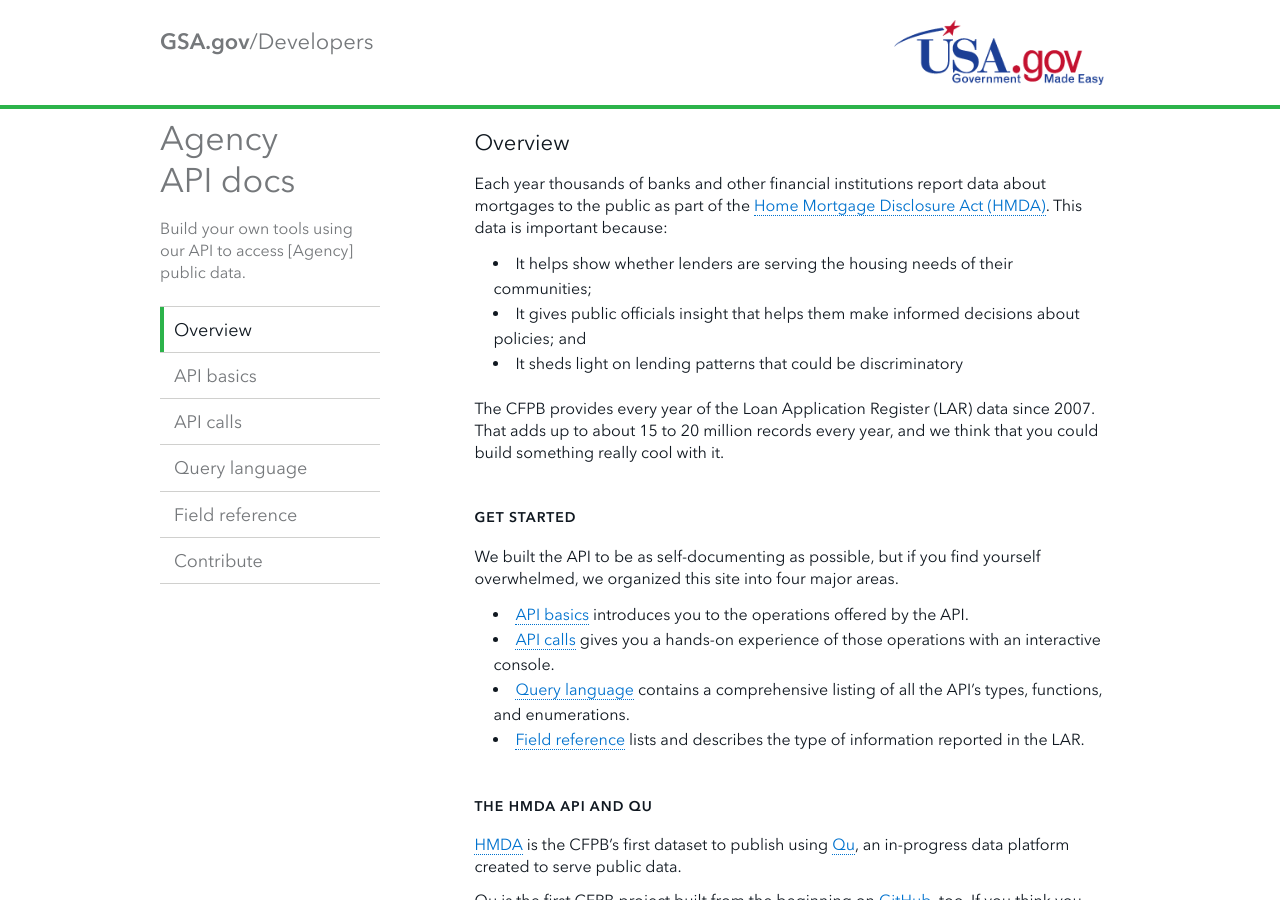
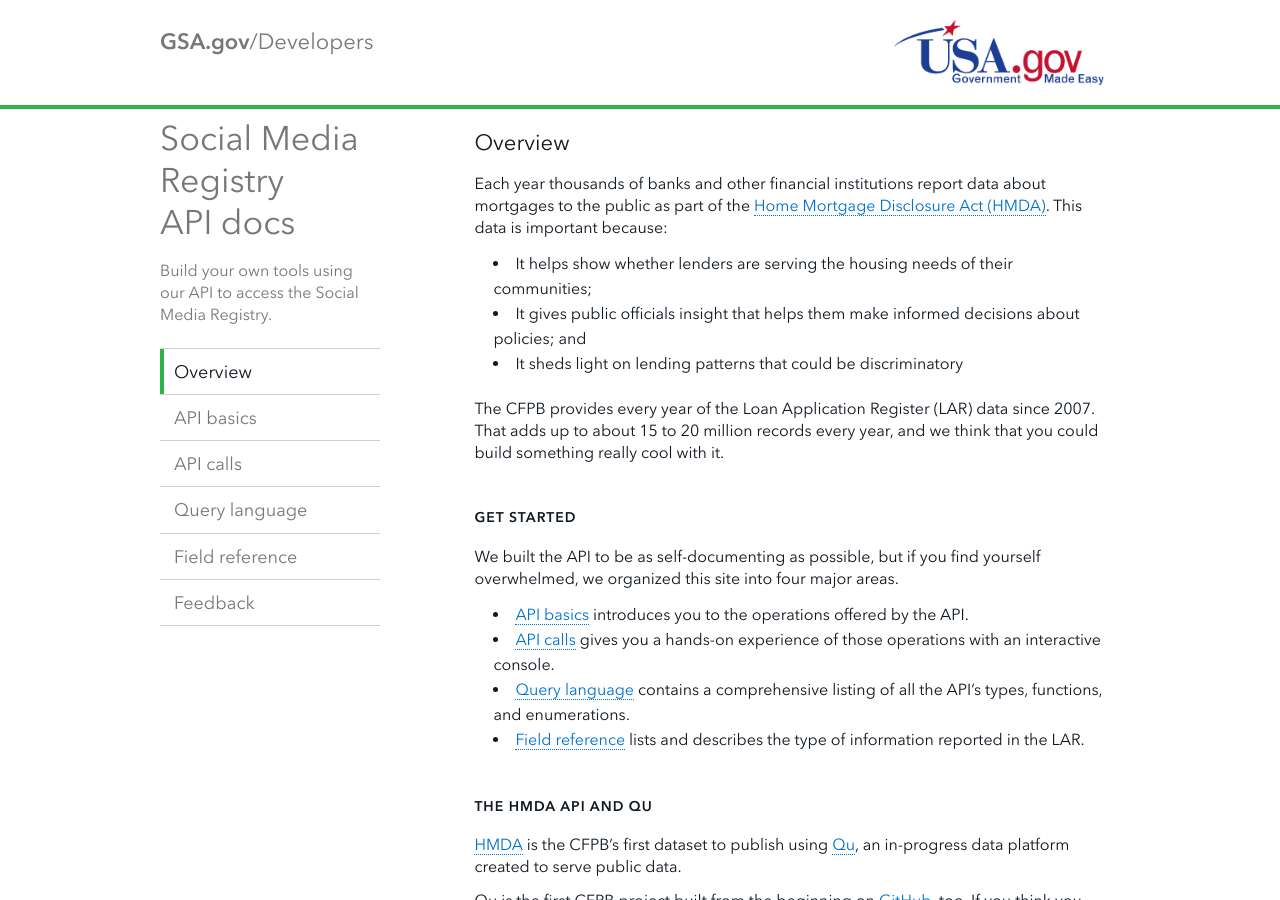
Before and after one commit to GSA/social-media-registry-api, a Jekyll site: the page built from index.md, in a window 1280 px wide and 900 px high. Built offline with Jekyll 4.4.1, drawn with Linux system fonts in a browser that asks for light colours; Markdown is read by kramdown in place of the engine named in the settings.

Commit message:
personalizing and adding feedback link

```diff
--- a/_includes/nav.html
+++ b/_includes/nav.html
@@ -1,6 +1,6 @@
 
-<h1 class="page-title"><a href="index.html">Agency <br>API docs</a></h1>
-      <p class="intro">Build your own tools using our API to access [Agency] public data.</p>
+<h1 class="page-title"><a href="index.html">Social Media Registry<br>API docs</a></h1>
+      <p class="intro">Build your own tools using our API to access the Social Media Registry.</p>
     <nav>
         <ul>
           <li><a href="index.html" class="overview">Overview</a></li>
@@ -8,6 +8,6 @@
           <li><a href="console/" class="console">API calls</a></li>
           <li><a href="queries.html" class="queries">Query language</a></li>
           <li><a href="fields.html" class="fields">Field reference</a></li>
-          <li><a href="contribute.html" class="contribute">Contribute</a></li>
+          <li><a href="https://github.com/GSA/social-media-registry-api/issues" class="contribute">Feedback</a></li>
         </ul>
     </nav>
```
